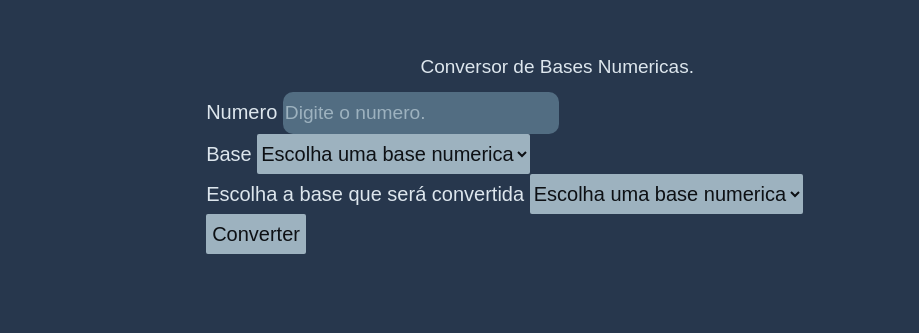
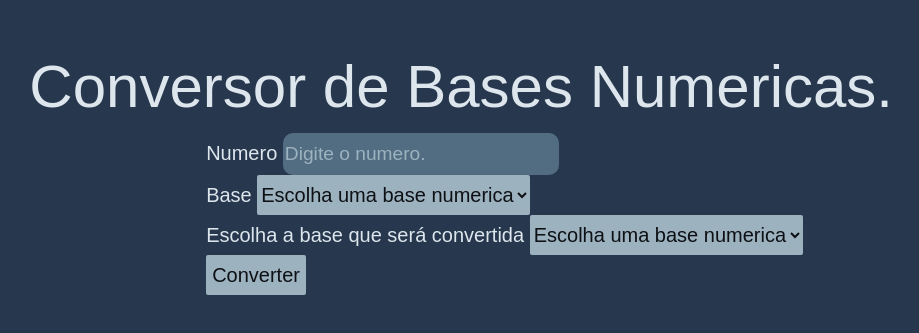
Before and after one commit to DevDesempregado/ConvertNumericBases, a website with bundled scripts: page index.html in a window 1280 px wide. Shown: the part 135-468 px from the top of the page, without its empty margins (166-1085 px from the left). Built offline with nearby package versions, Linux system fonts and the light colour scheme.

Commit message:
update css

```diff
--- a/assets/css/style.css
+++ b/assets/css/style.css
@@ -14,9 +14,13 @@
 .titulo_geral {
     margin-top: 15%;
     display: flex;
-    justify-content: center;
+    text-align: center;
     font-size: 48px;
     margin-bottom: 1rem;
+    margin-right: 15%;
+}
+.principal__title{
+    font-size: 60px;
 }
 
 .tudo {
```
